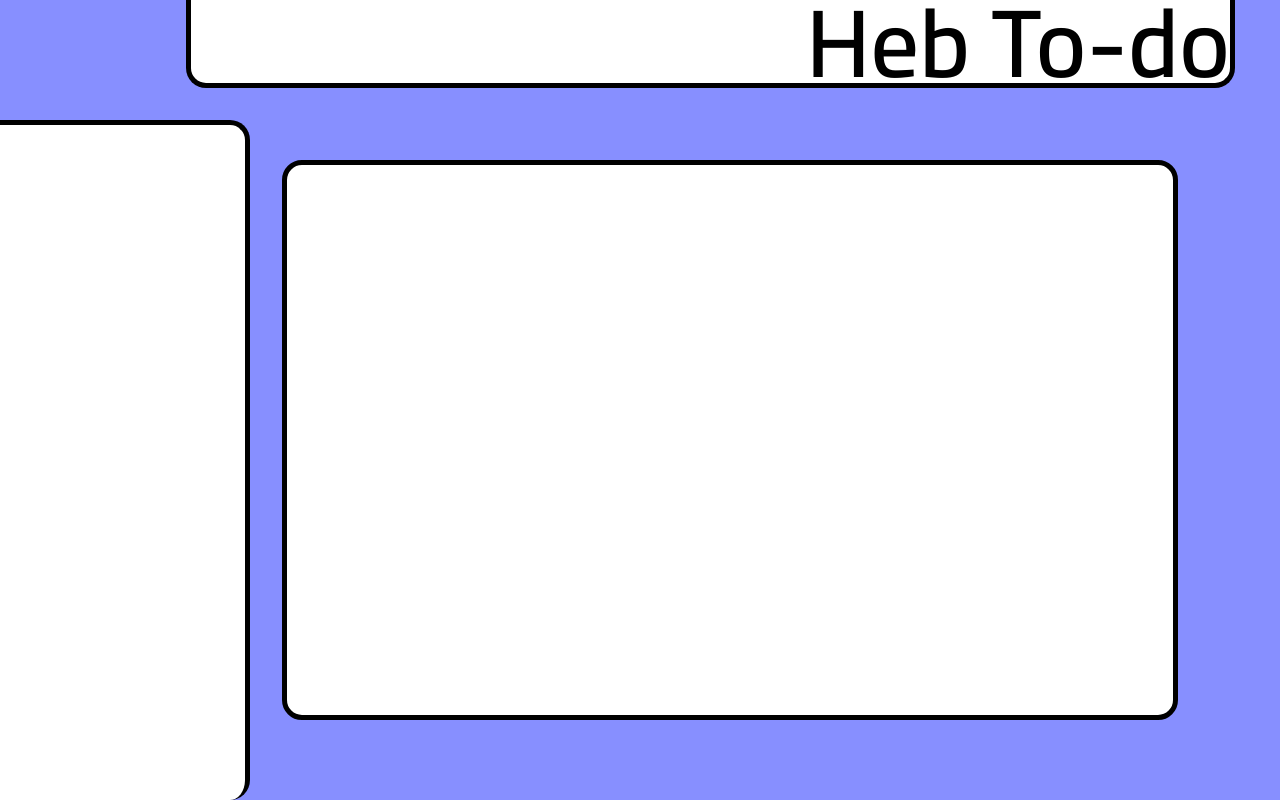
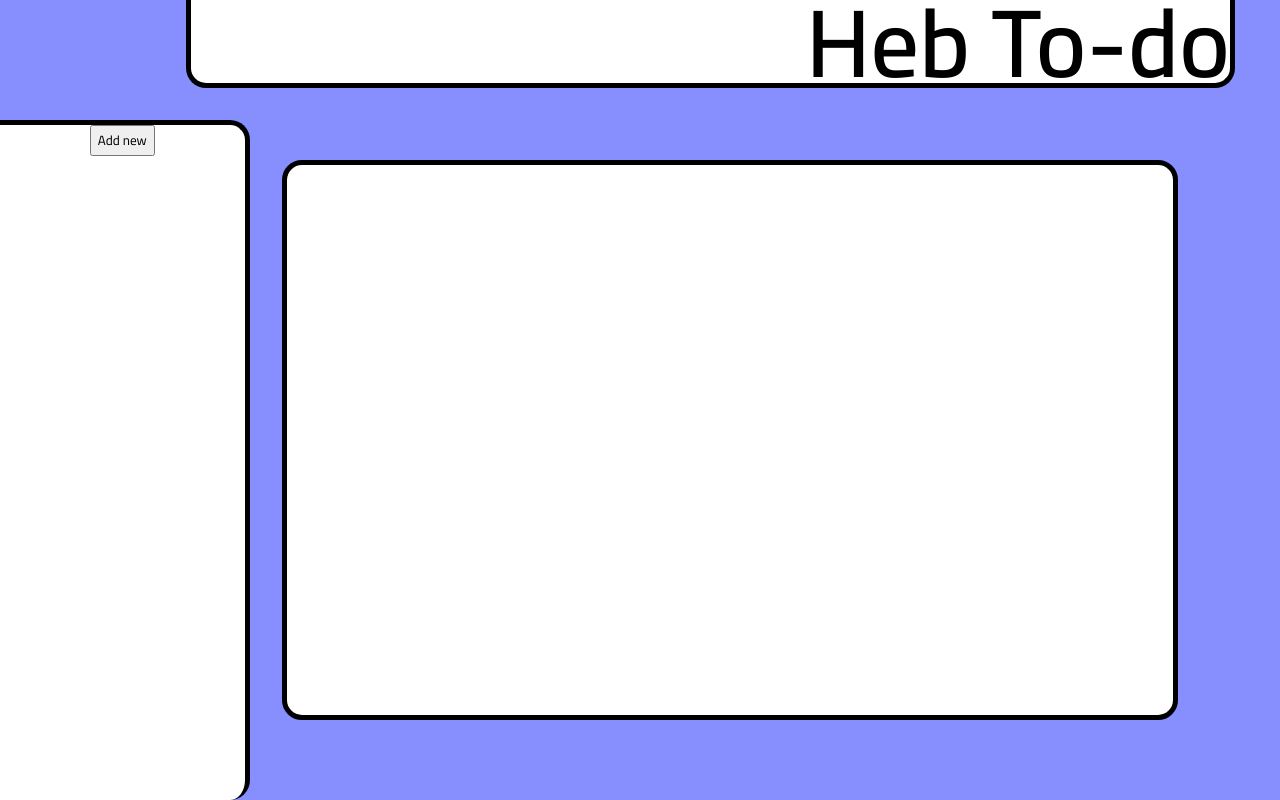
Before and after one commit to hebiscus/To-do-list, a website with bundled scripts: page dist/index.html in a window 1280 px wide. Built offline with nearby package versions, Linux system fonts and the light colour scheme.

Commit message:
addTask button with render method

```diff
--- a/src/addTask.js
+++ b/src/addTask.js
@@ -24,8 +24,9 @@ export const AddTask = {
         const sidebar = document.querySelector(".sidebar");
         const addButton = document.createElement("button");
         addButton.classList.add("addButton");
+        addButton.innerText = "Add new";
         addButton.addEventListener('click', AddTask.add);
-        container.appendChild(addButton);
+        sidebar.appendChild(addButton);
       },
     //   add: ev => {
     //     ev.preventDefault();
--- a/src/index.js
+++ b/src/index.js
@@ -1,6 +1,7 @@
 import css from "./style.css";
 import Task from "./addTask";
 import { pubsub } from './pubsub.js';
+import { AddTask } from "./addTask";
 
 // function renderHeader() {
 //     const content = document.getElementById("content");
@@ -33,3 +34,4 @@ function renderTemplate() {
 }
 
 renderTemplate();
+AddTask.render();
--- a/src/style.css
+++ b/src/style.css
@@ -53,12 +53,18 @@ time, mark, audio, video {
 }
 
 .sidebar {
+    display: flex;
+    flex-direction: column;
     grid-column: 1 / 3;
     grid-row: 2 / 5;
     background-color: white;
     border-radius: 0% 20px 20px 0%;
     border-right: 5px solid;
     border-top: 5px solid;;
+}
+
+.addButton {
+    align-self: center;
 }
 
 .taskspace {
```
Also changed, not shown: dist/main.js.
